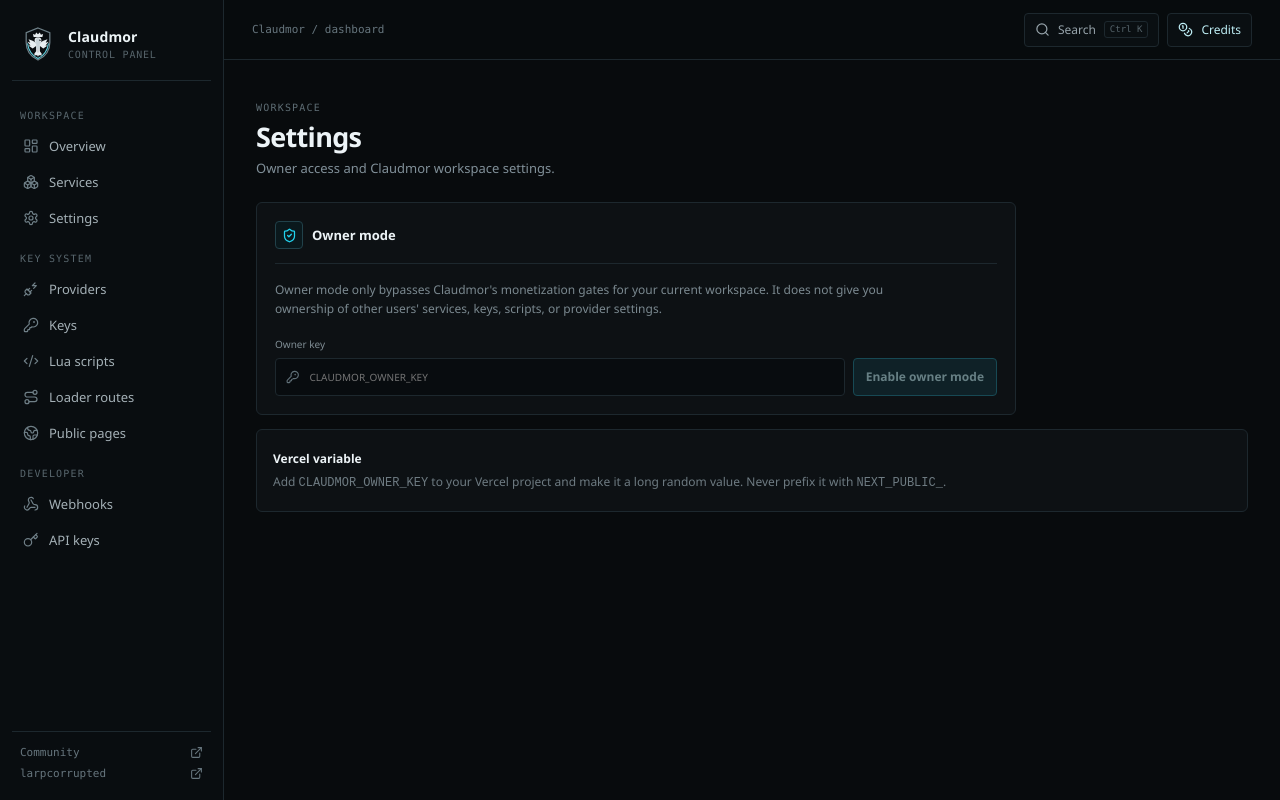
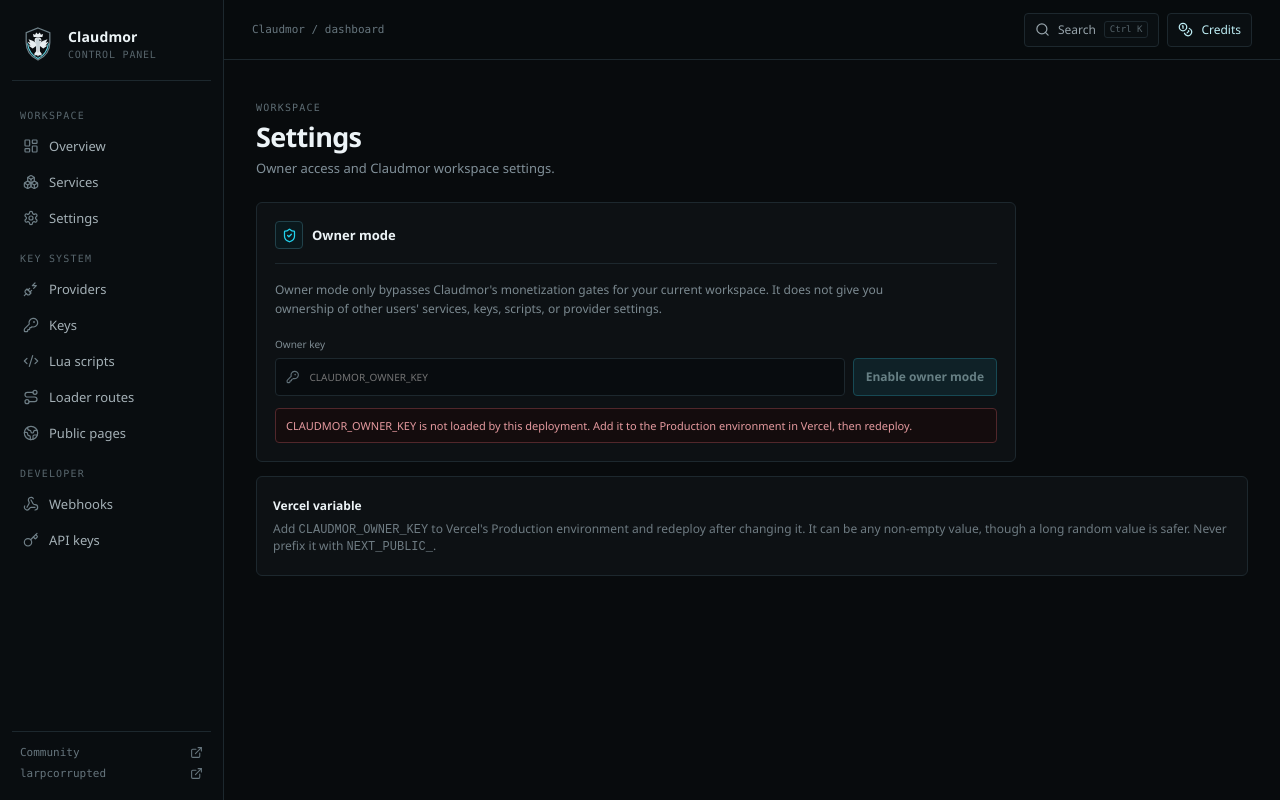
Before and after one commit to KryptIT/Cluadmor, a Next.js app: page /dashboard/settings in a window 1280 px wide. Built offline with nearby package versions, Linux system fonts and the light colour scheme.

Commit message:
Improve owner key diagnostics

```diff
--- a/app/dashboard/settings/page.tsx
+++ b/app/dashboard/settings/page.tsx
@@ -6,6 +6,7 @@
 export default function SettingsPage() {
   const [owner, setOwner] = useState<boolean | null>(null);
   const [ownerKey, setOwnerKey] = useState("");
+  const [configured, setConfigured] = useState<boolean | null>(null);
   const [message, setMessage] = useState("");
   const [busy, setBusy] = useState(false);
 
@@ -13,6 +14,7 @@
     const res = await fetch("/api/owner/session", { cache: "no-store" });
     const data = await res.json();
     setOwner(!!data.owner);
+    setConfigured(!!data.configured);
   }
 
   useEffect(() => { refresh(); }, []);
@@ -100,13 +102,18 @@
             </div>
           )}
 
+{configured === false && (
+            <div className="formError">
+              CLAUDMOR_OWNER_KEY is not loaded by this deployment. Add it to the Production environment in Vercel, then redeploy.
+            </div>
+          )}
           {message && <div className="settingsMessage">{message}</div>}
         </div>
       </section>
 
       <section className="hintCard">
         <strong>Vercel variable</strong>
-        <p>Add <code>CLAUDMOR_OWNER_KEY</code> to your Vercel project and make it a long random value. Never prefix it with <code>NEXT_PUBLIC_</code>.</p>
+        <p>Add <code>CLAUDMOR_OWNER_KEY</code> to Vercel's Production environment and redeploy after changing it. It can be any non-empty value, though a long random value is safer. Never prefix it with <code>NEXT_PUBLIC_</code>.</p>
       </section>
     </>
   );
```
